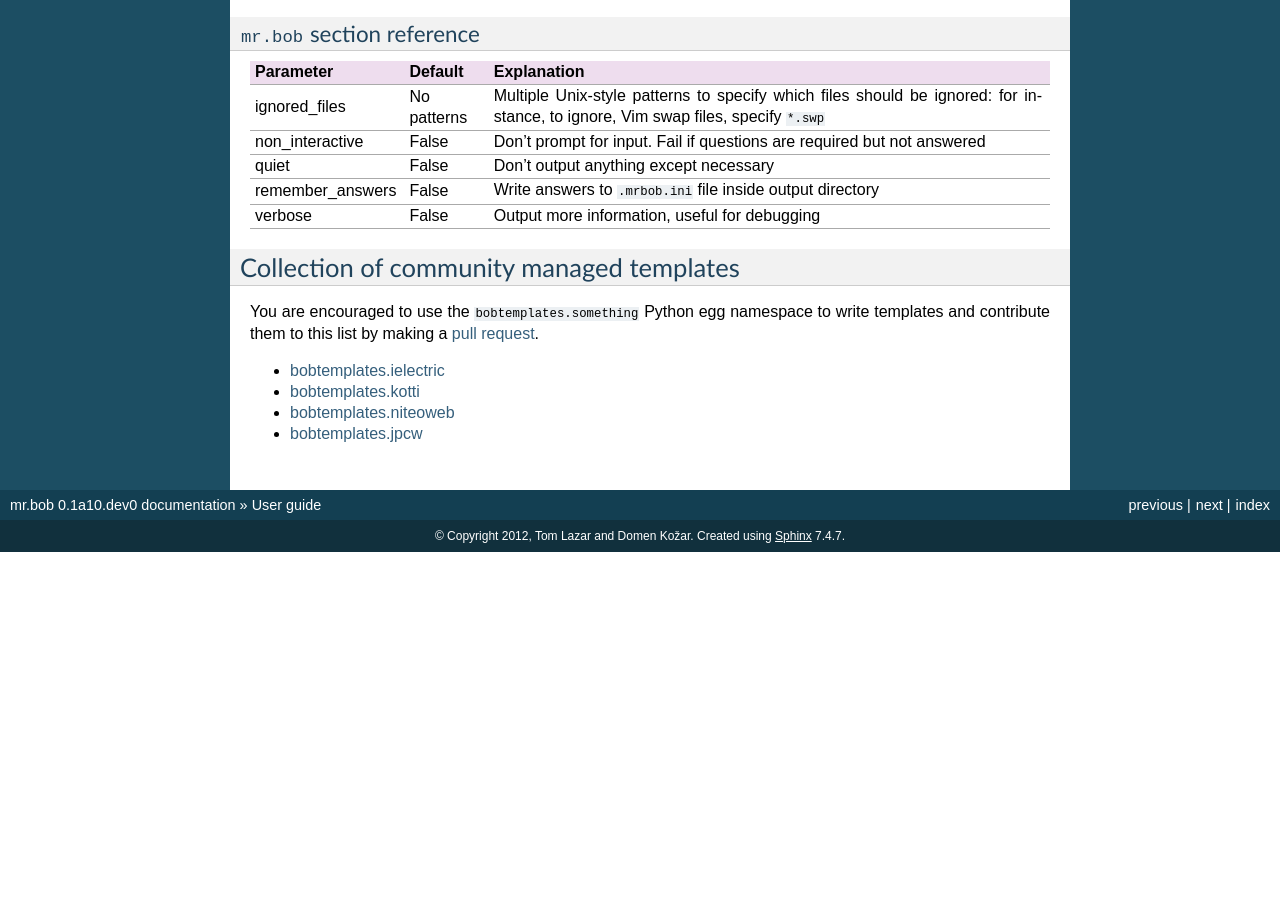
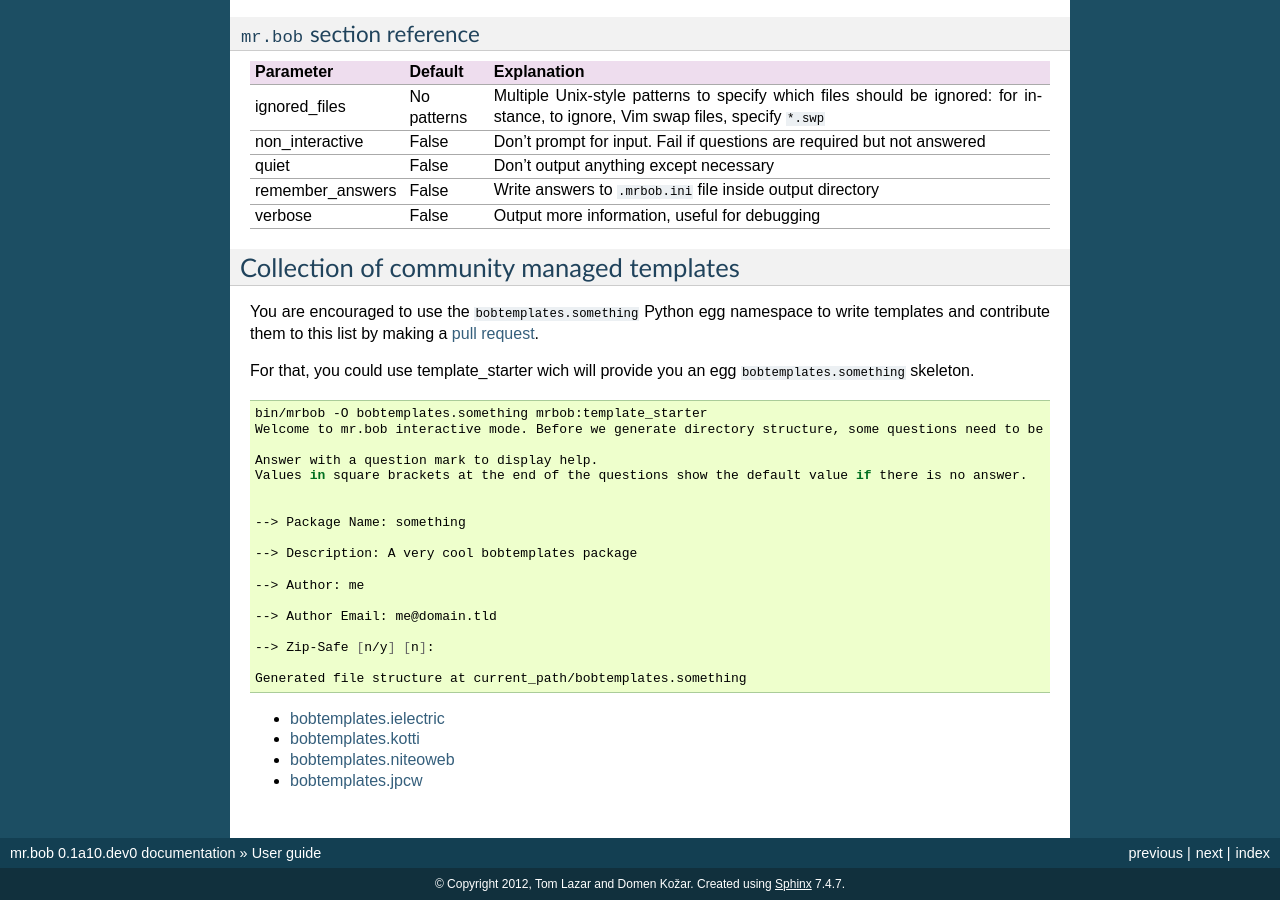
Before and after one commit to collective/mr.bob, a Sphinx documentation site: the page built from docs/source/userguide.rst, in a window 1280 px wide and 900 px high, scrolled down 3266 px. Built offline with Sphinx 7.4.7, drawn with Linux system fonts in a browser that asks for light colours; before the commit the page ends 3818 px from its top, so only the background shows below that.

Commit message:
update doc with conditionnal rendering, and bobtemplates.starter user guide fix #41

```diff
--- a/docs/source/api.rst
+++ b/docs/source/api.rst
@@ -26,10 +26,10 @@
    :members:
    :show-inheritance:
 
-:mod:`mrbob.exceptions` -- Exceptions
--------------------------------------
+:mod:`mrbob.bobexceptions` -- Exceptions
+-----------------------------------------
 
-.. automodule:: mrbob.exceptions
+.. automodule:: mrbob.bobexceptions
    :members:
    :show-inheritance:
 
--- a/docs/source/userguide.rst
+++ b/docs/source/userguide.rst
@@ -221,6 +221,30 @@
 You are encouraged to use the ``bobtemplates.something`` Python egg namespace to write
 templates and contribute them to this list by making a `pull request <https://github.com/iElectric/mr.bob>`_.
 
+For that, you could use template_starter wich will provide you an egg ``bobtemplates.something`` skeleton.
+
+::
+
+     bin/mrbob -O bobtemplates.something mrbob:template_starter
+     Welcome to mr.bob interactive mode. Before we generate directory structure, some questions need to be answered.
+
+     Answer with a question mark to display help.
+     Values in square brackets at the end of the questions show the default value if there is no answer.
+
+
+     --> Package Name: something
+
+     --> Description: A very cool bobtemplates package
+
+     --> Author: me
+
+     --> Author Email: me@domain.tld
+
+     --> Zip-Safe [n/y] [n]:
+
+     Generated file structure at current_path/bobtemplates.something
+
+
 - `bobtemplates.ielectric <https://github.com/iElectric/bobtemplates.ielectric>`_
 - `bobtemplates.kotti <https://github.com/Kotti/bobtemplates.kotti>`_
 - `bobtemplates.niteoweb <https://github.com/niteoweb/bobtemplates.niteoweb>`_
```
Also changed, not shown: docs/source/templateauthor.rst (+5 -3 lines), 2 other files.
